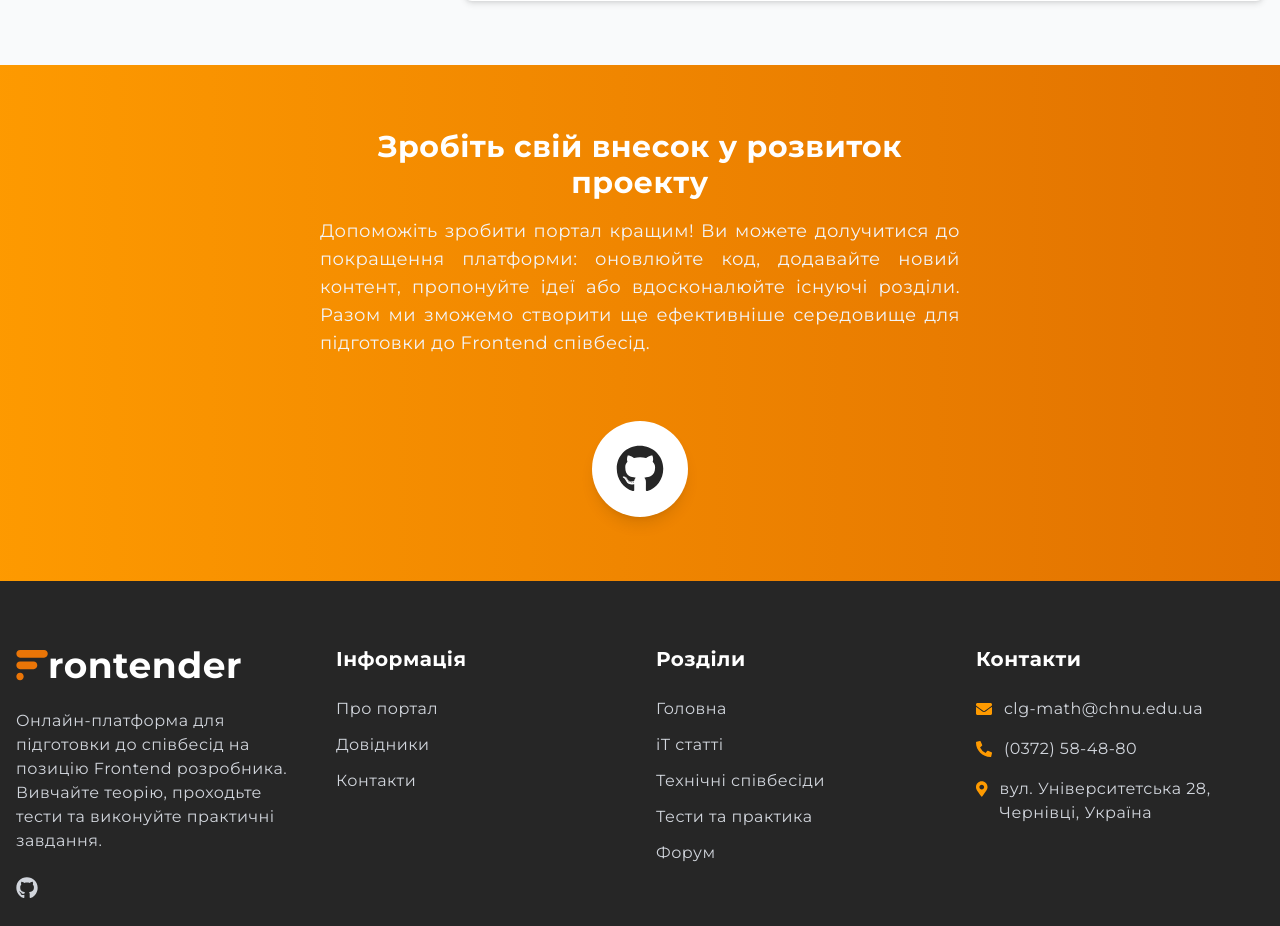
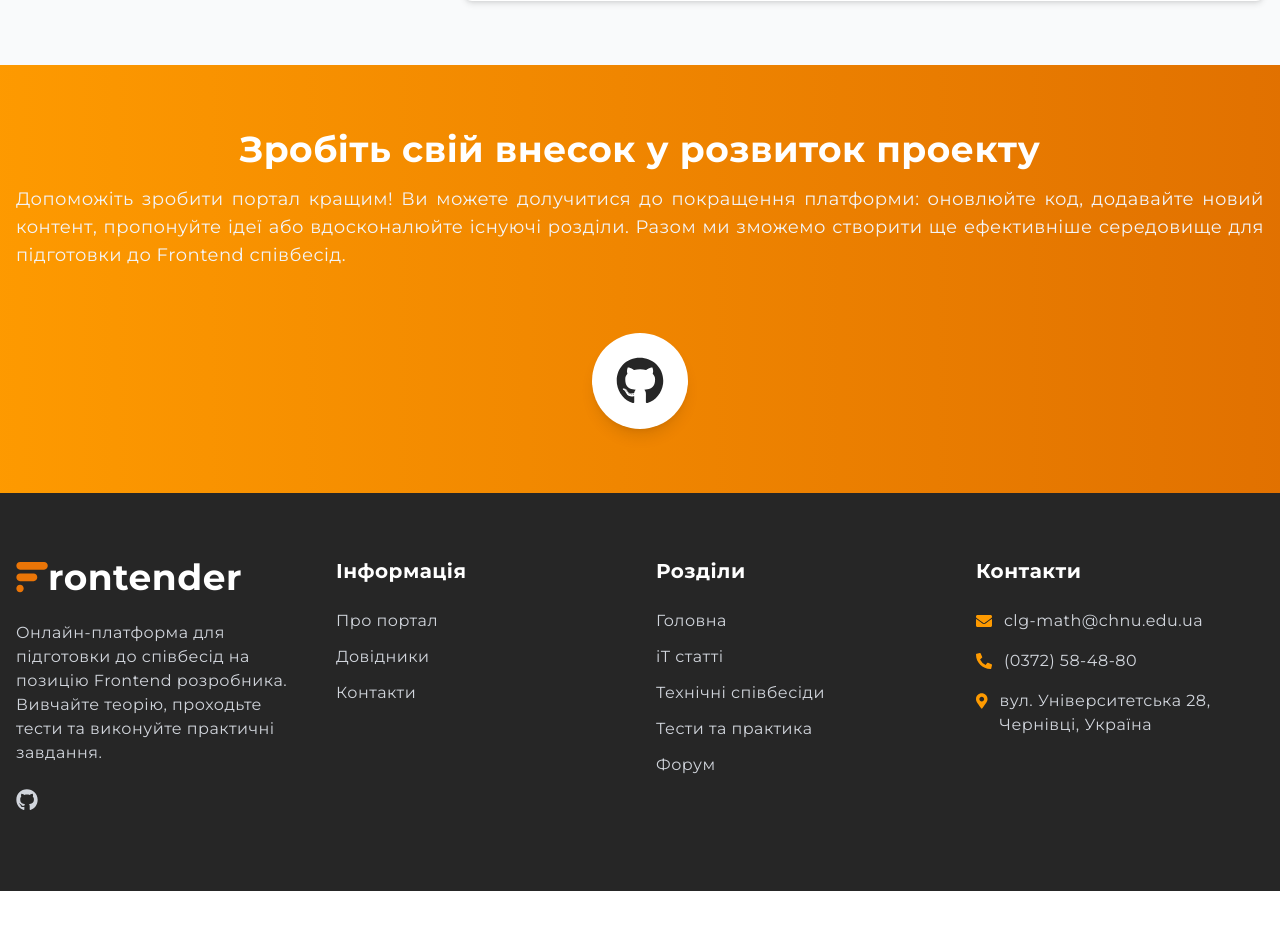
Before and after one commit to IvanKyrlan/fronteder-interview-portal-frontend, a React (Vite) app: page /contacts in a window 1280 px wide. Shown: the part 1140-2066 px from the top of the page. After the commit the page ends 2031 px from the top, so only its background shows below. Built offline with nearby package versions, Linux system fonts and the light colour scheme; no server answers.

Commit message:
Style changes

```diff
--- a/src/components/profile/ProfileInfoTab.jsx
+++ b/src/components/profile/ProfileInfoTab.jsx
@@ -45,7 +45,7 @@ export default function ProfileInfoTab({ onMessage }) {
 
   return (
     <div>
-      <div className="flex justify-between items-center mb-6 font-medium">
+      <div className="flex justify-between items-center mb-6">
         <h2 className="text-2xl font-bold">Налаштування профілю</h2>
         {!editMode && (
           <button
@@ -58,7 +58,7 @@ export default function ProfileInfoTab({ onMessage }) {
       </div>
 
       <form onSubmit={handleSaveProfile}>
-        <div className="space-y-4">
+        <div className="space-y-4 font-medium">
           <div>
             <label className="block text-gray-700 mb-2">Логін</label>
             <input
--- a/src/pages/ContactsPage.jsx
+++ b/src/pages/ContactsPage.jsx
@@ -307,8 +307,8 @@ export default function ContactsPage() {
       </section>
 
       <section className="py-16 bg-gradient-to-r from-amber-500 to-amber-600 text-white">
-        <div className="max-w-2xl mx-auto px-4 flex flex-col items-center">
-          <h2 className="text-3xl font-bold mb-4 w-full text-center">
+        <div className="max-w-7xl mx-auto px-4 flex flex-col items-center">
+          <h2 className="text-4xl font-bold mb-4 w-full text-center">
             Зробіть свій внесок у розвиток проекту
           </h2>
           <p className="text-lg text-gray-100 mb-8 w-full text-justify">
```
Also changed, not shown: 1 other file (tests, documents, lock files or other folders).
